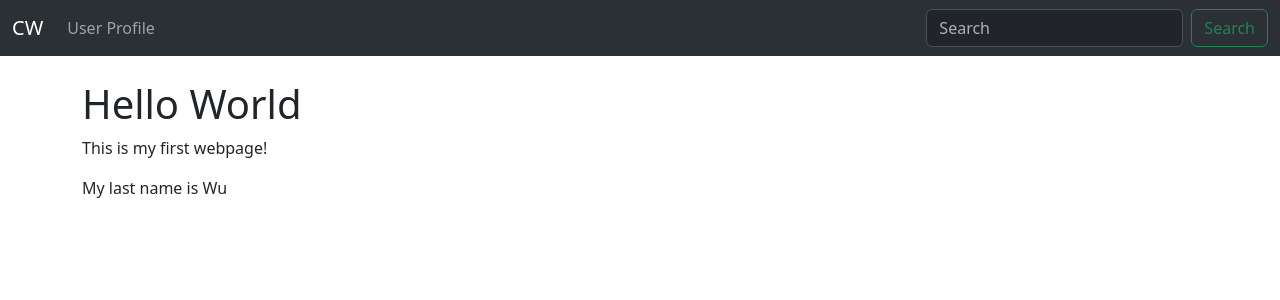
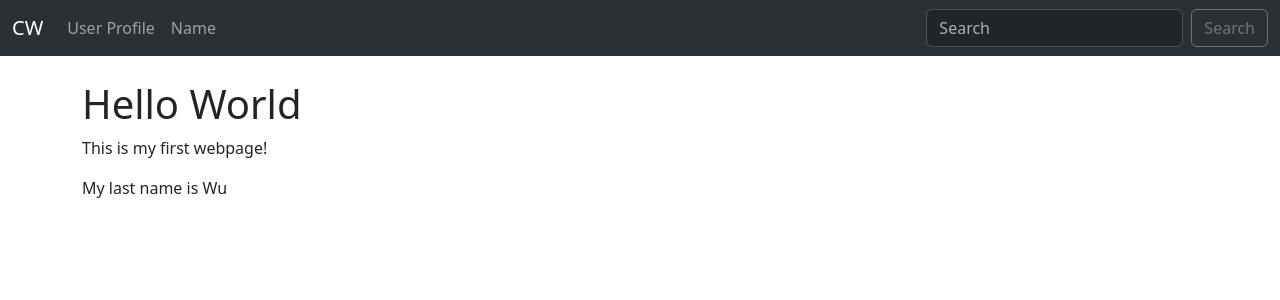
Before and after one commit to CPWu/chunwu.dev, a Flask app: page / in a window 1280 px wide. Shown: the top 300 px of the page. Run offline with Flask 3, Linux system fonts and the light colour scheme.

Commit message:
Added a HTML Form

```diff
--- a/app.py
+++ b/app.py
@@ -1,7 +1,11 @@
 from flask import Flask, render_template
+from flask_wtf import FlaskForm
+from wtforms import StringField, SubmitField
+from wtforms.validators import DataRequired
 
 # Create a Flask Instance
 app = Flask(__name__)
+app.config["SECRET_KEY"] = "Password123!"
 
 
 # Create a route decorator
@@ -26,3 +30,20 @@ def page_not_found(e):
 @app.errorhandler(500)
 def page_not_found(e):
     return render_template("500.html"), 500
+
+
+# Create a Form Class
+class NamerForm(FlaskForm):
+    name = StringField("What's your name", validators=[DataRequired()])
+    submit = SubmitField("Submit")
+
+
+# Create name page
+@app.route("/name", methods=["GET", "POST"])
+def name():
+    name = None
+    form = NamerForm()
+    if form.validate_on_submit():
+        name = form.name.data
+        form.name.date = ""
+    return render_template("name.html", name=name, form=form)
--- a/requirements.txt
+++ b/requirements.txt
@@ -1,8 +1,10 @@
 blinker==1.7.0
 click==8.1.7
 Flask==3.0.2
+Flask-WTF==1.2.1
 itsdangerous==2.1.2
 Jinja2==3.1.3
 MarkupSafe==2.1.5
 python-dotenv==1.0.1
 Werkzeug==3.0.1
+WTForms==3.1.2
--- a/templates/navbar.html
+++ b/templates/navbar.html
@@ -10,10 +10,13 @@
                 <li class="nav-item">
                     <a class="nav-link" href="{{ url_for('user',name='Chun') }}">User Profile</a>
                 </li>
+                <li class="nav-item">
+                    <a class="nav-link" href="{{ url_for('name') }}">Name</a>
+                </li>
             </ul>
             <form class="d-flex" role="search">
                 <input class="form-control me-2" type="search" placeholder="Search" aria-label="Search">
-                <button class="btn btn-outline-success" type="submit">Search</button>
+                <button class="btn btn-outline-secondary" type="submit">Search</button>
             </form>
         </div>
     </div>
```
Also changed, not shown: templates/name.html (added, +17 -0 lines).
